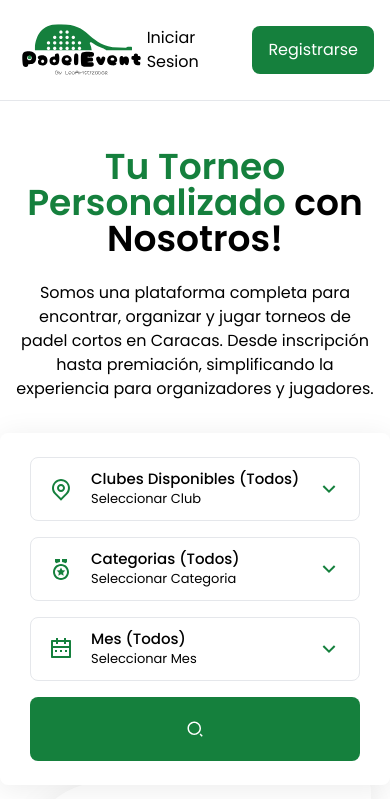
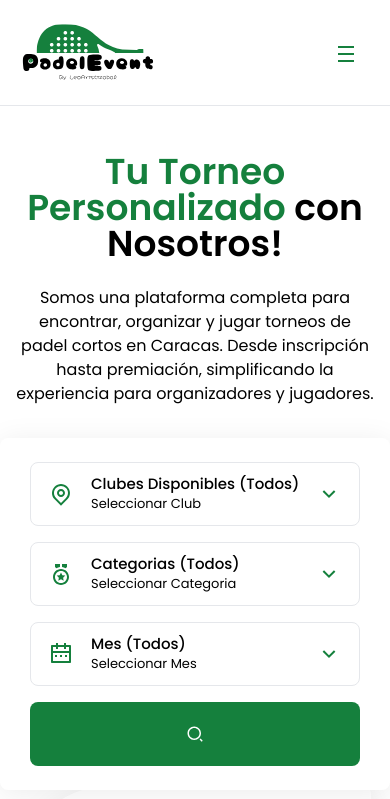
Before and after one commit to leoaristizabal/padel-event, a React (Vite) app: page / in a window 390 px wide. Shown: the top 799 px of the page. Built offline with nearby package versions, Linux system fonts and the light colour scheme.

Commit message:
add hamburger menu component on header

```diff
--- a/src/components/Header.jsx
+++ b/src/components/Header.jsx
@@ -1,4 +1,5 @@
 import React from 'react';
+import Menu from './Menu';
 
 //import Link
 import {Link} from 'react-router-dom';
@@ -8,8 +9,8 @@ import Logo from '../assets/img/LogoPadelEvent.svg';
 const Header = () => {
   return(
 
-    <header className='py-6 mb-12 border-b'>
-      <div className='container mx-auto flex justify-between items-center'>
+    <header className='py-6 mb-12 border-b '>
+      <div className='relative container mx-auto flex justify-between items-center'>
         {/*logo*/}
         <Link className='w-36' to='/'>
           <img src={Logo} alt='' />
@@ -17,10 +18,20 @@ const Header = () => {
 
       {/*Botones de Inicio de Sesion y Sign Up */}
 
-        <div className='flex items-center gap-6'>
-          <Link className='hover:text-green-900 transition' to='{/*OJO AQUIII BACKEND*/}'> Iniciar Sesion</Link>
-          <Link className='bg-green-700 text-white px-4 py-3 rounded-lg transition' to='{/*OJO AQUIII BACKEND*/}'>Registrarse</Link>
+        <div className='hidden lg:flex items-center gap-8'>
+
+          <Link className=' hover:text-green-900 transition' to='{/*OJO AQUIII BACKEND*/}'> Home</Link>
+          <Link className=' hover:text-green-900 transition' to='{/*OJO AQUIII BACKEND*/}'> About</Link>
+          <Link className=' hover:text-green-900 transition' to='{/*OJO AQUIII BACKEND*/}'> Buscar</Link>
+          <Link className=' hover:text-green-900 transition' to='{/*OJO AQUIII BACKEND*/}'> Contact</Link>
+
+          </div>
+
+          <div className='hidden lg:flex items-center gap-6'>
+          <Link className=' hover:text-green-900 transition' to='{/*OJO AQUIII BACKEND*/}'> Iniciar Sesion</Link>
+          <Link className=' bg-green-700 text-white px-4 py-3 rounded-lg transition' to='{/*OJO AQUIII BACKEND*/}'>Registrarse</Link>
         </div>
+      <Menu/>
       </div>
     </header>
 
--- /dev/null
+++ b/src/components/Menu.jsx
@@ -0,0 +1,88 @@
+// Menu.jsx
+import React, { useState } from "react";
+import { Link } from "react-router-dom";
+
+const Menu = () => {
+  const [isOpen, setIsOpen] = useState(false);
+
+  const toggleMenu = () => {
+    setIsOpen(!isOpen);
+  };
+
+  return (
+    <div className="absolute top-4 right-4 transition">
+
+    <button
+        className="text-green-700
+         hover:text-green-500
+          focus:text-green-500
+          focus:outline-none
+          transition absolute right-4"
+        onClick={toggleMenu}
+      >
+        <svg
+          className="h-6 w-6 fill-current"
+          viewBox="0 0 24 24"
+          xmlns="http://www.w3.org/2000/svg"
+        >
+          {isOpen ? (
+            <path
+              fillRule="evenodd"
+              clipRule="evenodd"
+              d="M4 6h16v2H4V6zm0 5h16v2H4v-2zm0 5h16v2H4v-2z"
+            />
+          ) : (
+            <path
+              fillRule="evenodd"
+              clipRule="evenodd"
+              d="M4 6h16v2H4V6zm0 7h16v2H4v-2zm0 7h16v2H4v-2z"
+            />
+          )}
+        </svg>
+      </button>
+
+
+      {isOpen && (
+        <div className="flex-row border rounded bg-green-700">
+
+          <Link
+            className="block px-4 py-2 text-white hover:bg-green-500"
+            to="{/*OJO AQUIII BACKEND*/}"
+          >
+            Home
+          </Link>
+          <Link
+            className="block px-4 py-2 text-white hover:bg-green-500"
+            to="{/*OJO AQUIII BACKEND*/}"
+          >
+            About
+          </Link>
+          <Link
+            className="block px-4 py-2 text-white hover:bg-green-500"
+            to="{/*OJO AQUIII BACKEND*/}"
+          >
+            Contact
+          </Link>
+
+          <Link
+            className="block px-4 py-2 text-white hover:bg-green-500"
+            to="{/*OJO AQUIII BACKEND*/}"
+          >
+            {" "}
+            Iniciar Sesion
+          </Link>
+          <Link
+            className="block px-4 py-2 text-white hover:bg-green-500"
+            to="{/*OJO AQUIII BACKEND*/}"
+          >
+            Registrarse
+          </Link>
+        </div>
+      )}
+
+
+    </div>
+  );
+};
+
+export default Menu;
```
